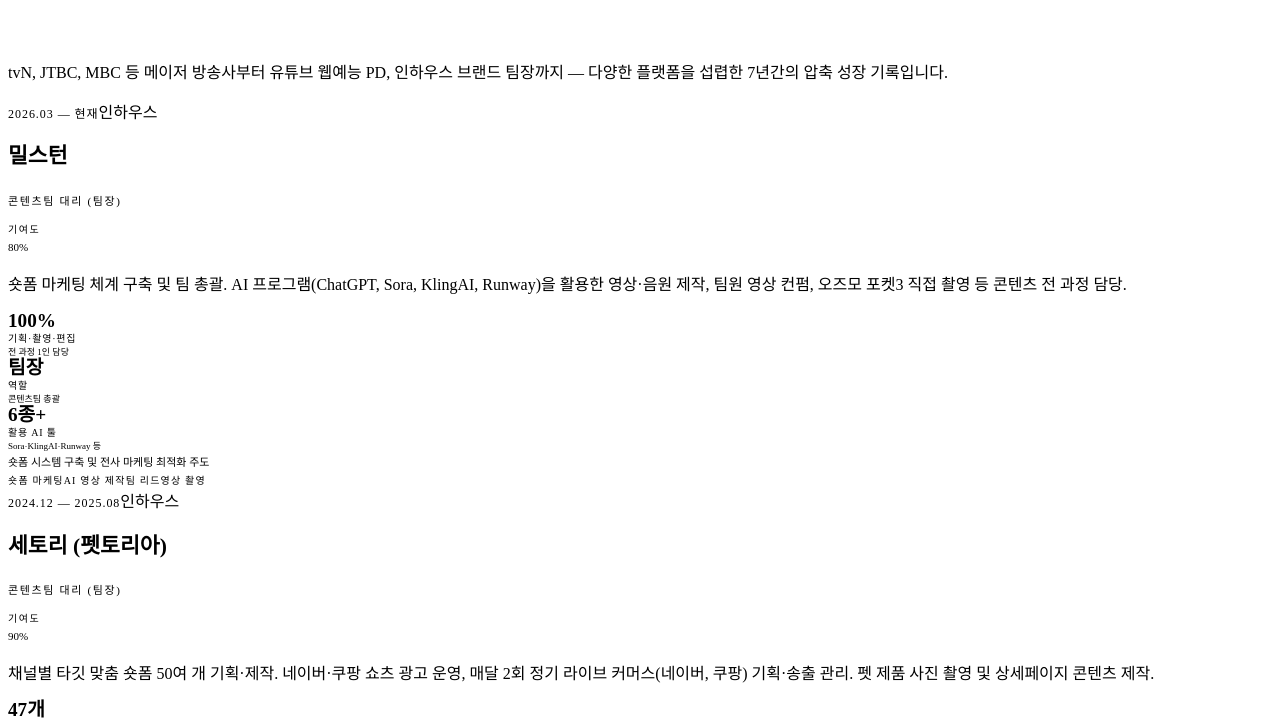
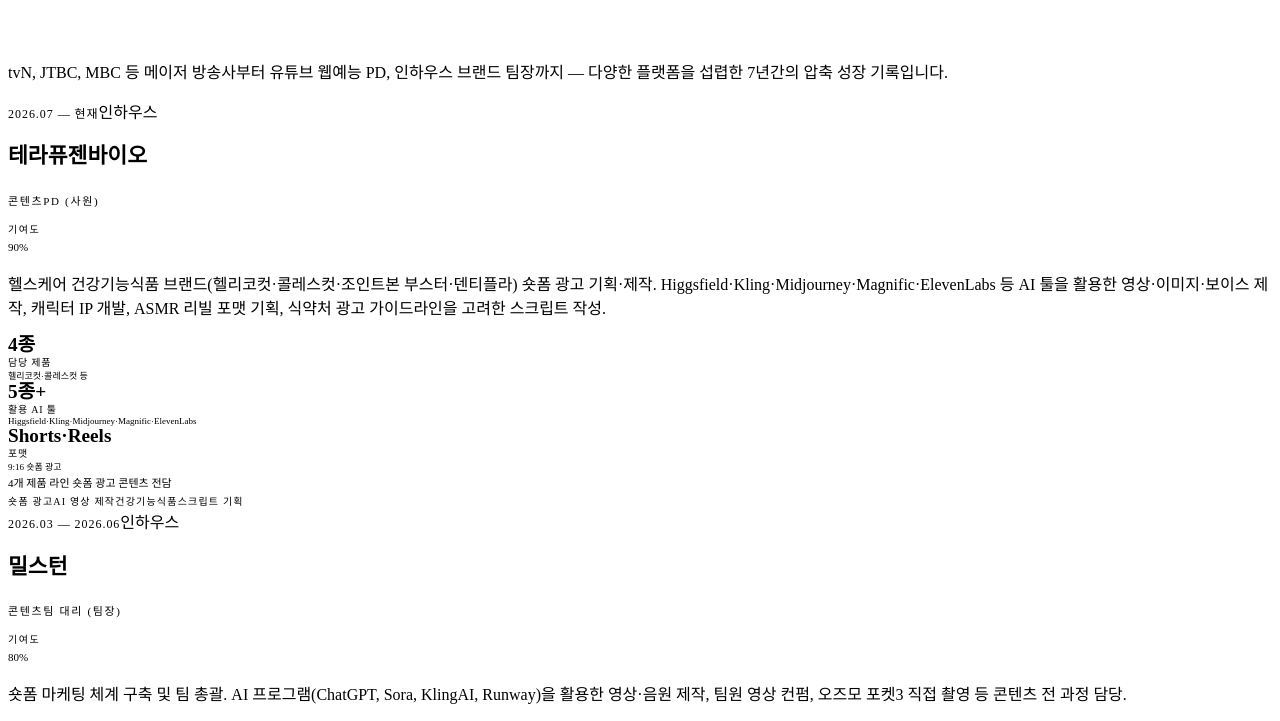
Before and after one commit to jinbin384/jeong-jin-portfolio, a React (Vite) app: page / in a window 1280 px wide. Shown: the part 2104-2825 px from the top of the page. Built offline with nearby package versions, Linux system fonts and the light colour scheme; the HTML template or start-up script is replaced by a standard one.

Commit message:
Update CareerSection.tsx

```diff
--- a/src/app/components/CareerSection.tsx
+++ b/src/app/components/CareerSection.tsx
@@ -11,7 +11,24 @@ type Metric = {
 
 const entries = [
   {
-    period: "2026.03 — 현재",
+    period: "2026.07 — 현재",
+    company: "테라퓨젠바이오",
+    role: "콘텐츠PD (사원)",
+    type: "인하우스",
+    icon: TrendingUp,
+    contribution: 90,
+    description:
+      "헬스케어 건강기능식품 브랜드(헬리코컷·콜레스컷·조인트본 부스터·덴티플라) 숏폼 광고 기획·제작. Higgsfield·Kling·Midjourney·Magnific·ElevenLabs 등 AI 툴을 활용한 영상·이미지·보이스 제작, 캐릭터 IP 개발, ASMR 리빌 포맷 기획, 식약처 광고 가이드라인을 고려한 스크립트 작성.",
+    tags: ["숏폼 광고", "AI 영상 제작", "건강기능식품", "스크립트 기획"],
+    highlight: "4개 제품 라인 숏폼 광고 콘텐츠 전담",
+    metrics: [
+      { label: "담당 제품", value: "4종", sub: "헬리코컷·콜레스컷 등" },
+      { label: "활용 AI 툴", value: "5종+", sub: "Higgsfield·Kling·Midjourney·Magnific·ElevenLabs" },
+      { label: "포맷", value: "Shorts·Reels", sub: "9:16 숏폼 광고" },
+    ] as Metric[],
+  },
+  {
+    period: "2026.03 — 2026.06",
     company: "밀스턴",
     role: "콘텐츠팀 대리 (팀장)",
     type: "인하우스",
```
